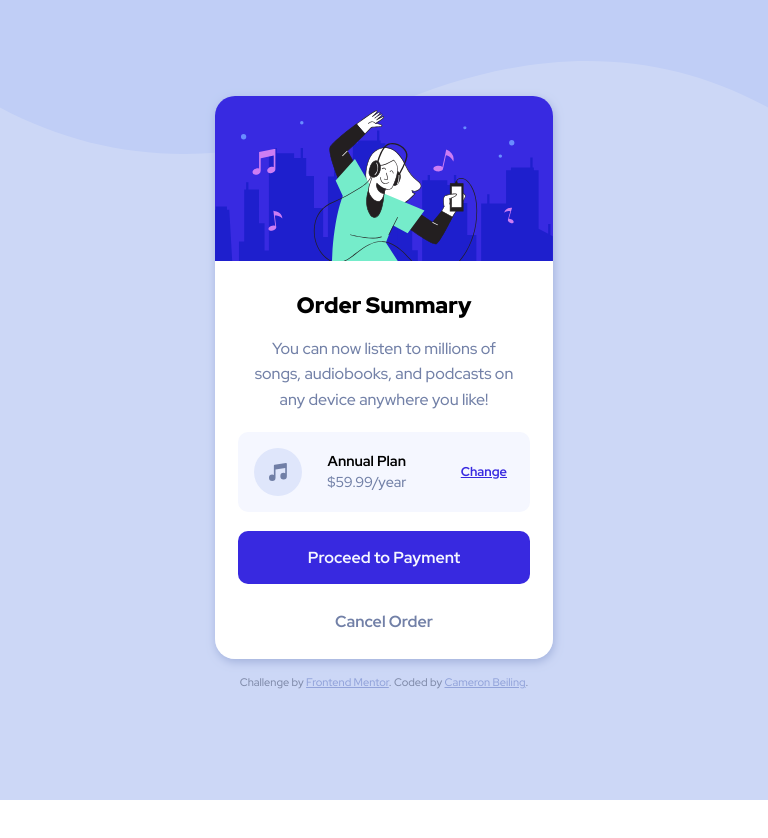
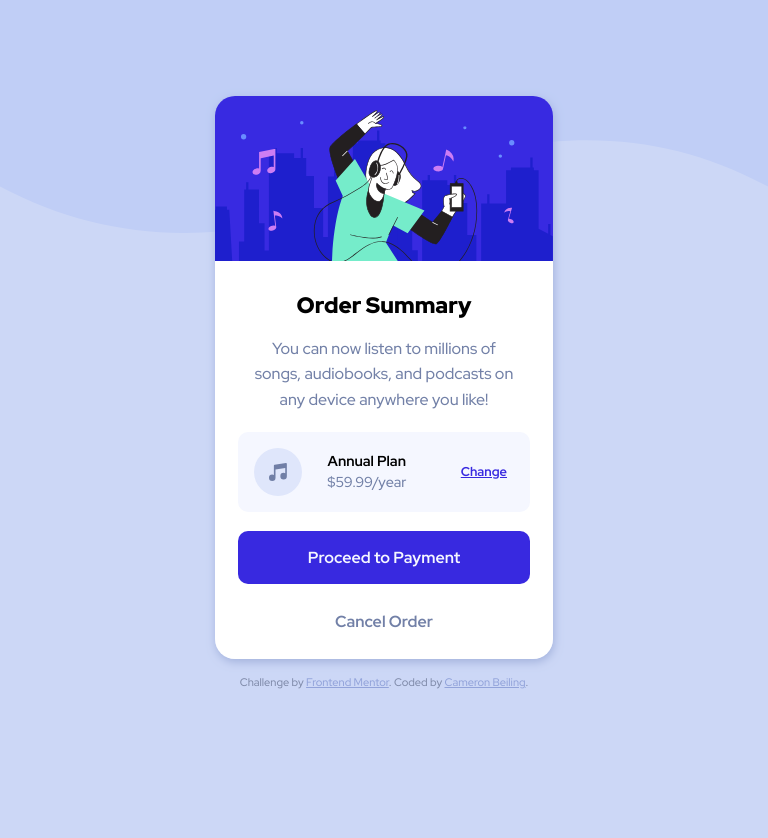
Before and after one commit to Flamick/Order-Summary-Card-Challenge-Update, a plain HTML site: page dist/index.html in a window 768 px wide. Before the commit the page ends 800 px from the top, so only its background shows below. Drawn offline with Linux system fonts and the light colour scheme.

Commit message:
Update mobile background

```diff
--- a/dist/index.html
+++ b/dist/index.html
@@ -14,7 +14,7 @@
   <div class="background">
     <main id="main">
       <div class="container flex-container" >
-        <img class="main-hero" src="../images/illustration-hero.svg" alt="">
+        <img class="main-hero" src="../dist/images/illustration-hero.svg" alt="">
         <div class="main-content">
           <h1>Order Summary</h1>
           <p>
@@ -22,7 +22,7 @@
             device anywhere you like!
           </p>
           <div class="plan">
-            <img src="../images/icon-music.svg" alt="">
+            <img src="../dist/images/icon-music.svg" alt="">
             <div class="col">
               <h3 class="plan-type">Annual Plan</h3>
               <p class="plan-price">$59.99/year</p>
--- a/scss/main.scss
+++ b/scss/main.scss
@@ -12,8 +12,8 @@ body {
 }
 
 .background {
-    background: url("../images/pattern-background-desktop.svg") no-repeat;
-    background-size: 100vw auto;
+    background: url("../images/pattern-background-desktop.svg") no-repeat top center;
+    background-size: contain;
     background-position-y: -14%;
     position: relative;
     height: 100vh;
@@ -108,13 +108,12 @@ body {
     margin-left: 1.8rem;
 }
 
-@media screen and (max-width:500px) {
+@media screen and (max-width:1000px) {
     .background {
-        background: url("../images/pattern-background-desktop.svg") no-repeat;
-        background-position-x: 60%;
-        background-position-y: -35%;
         position: relative;
         height: 120vh;
+        background-position-y: top;
+        background-size: 200%;
 
         &:before {
         content: '';
@@ -127,3 +126,20 @@ body {
         }
     }
 }
+
+@media screen and (min-width:501px) and (max-width:1200px) {
+    .background {
+        background-size: 100% auto;
+        position: relative;
+
+        &:before {
+        content: '';
+        background-color: rgba(183, 199, 243, 0.7);
+        position: absolute;
+        top: 0;
+        left: 0;
+        width: 100%;
+        height: 100%;
+        }
+    }
+}
```
Also changed, not shown: dist/css/main.css, dist/images/screenshot_mobile.png.
